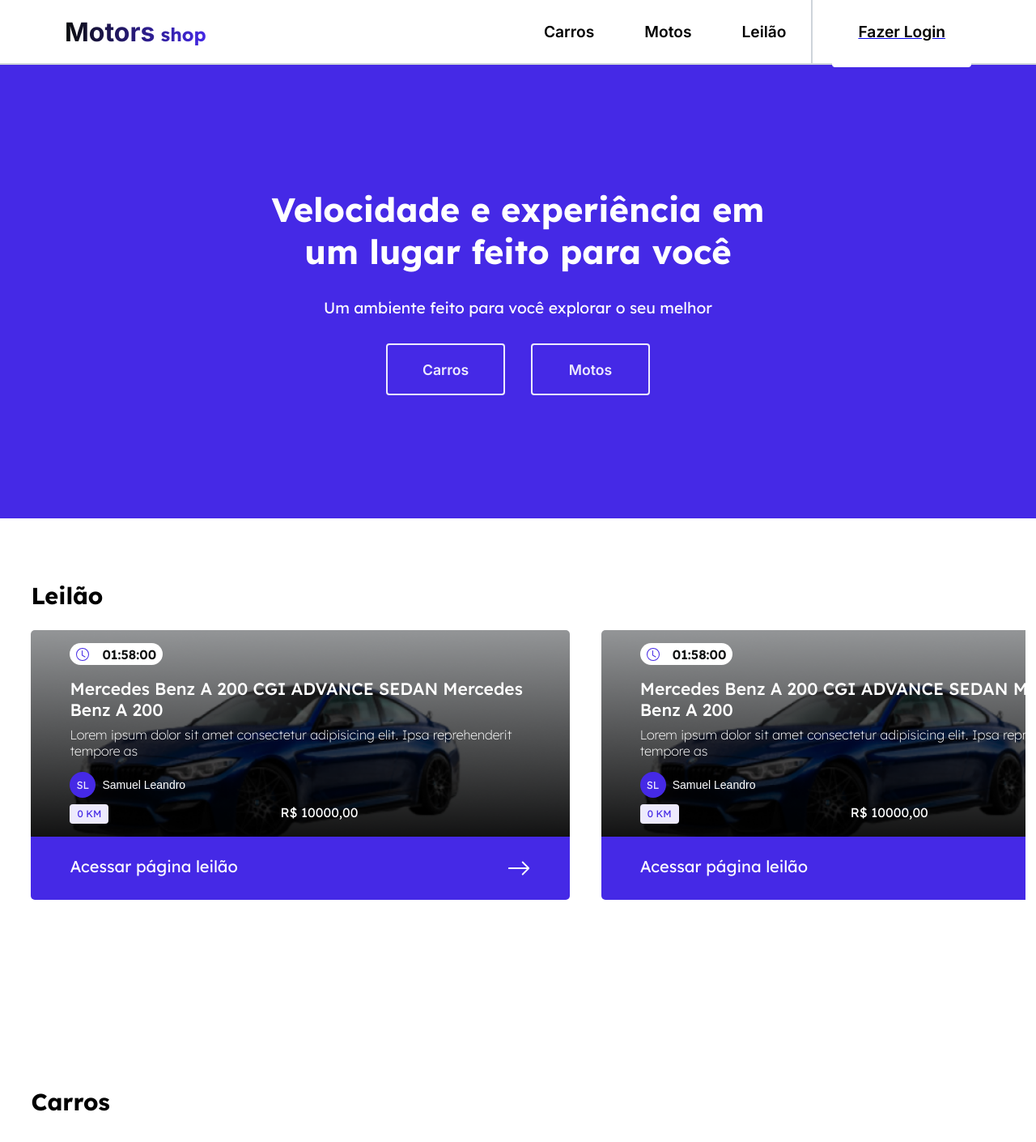
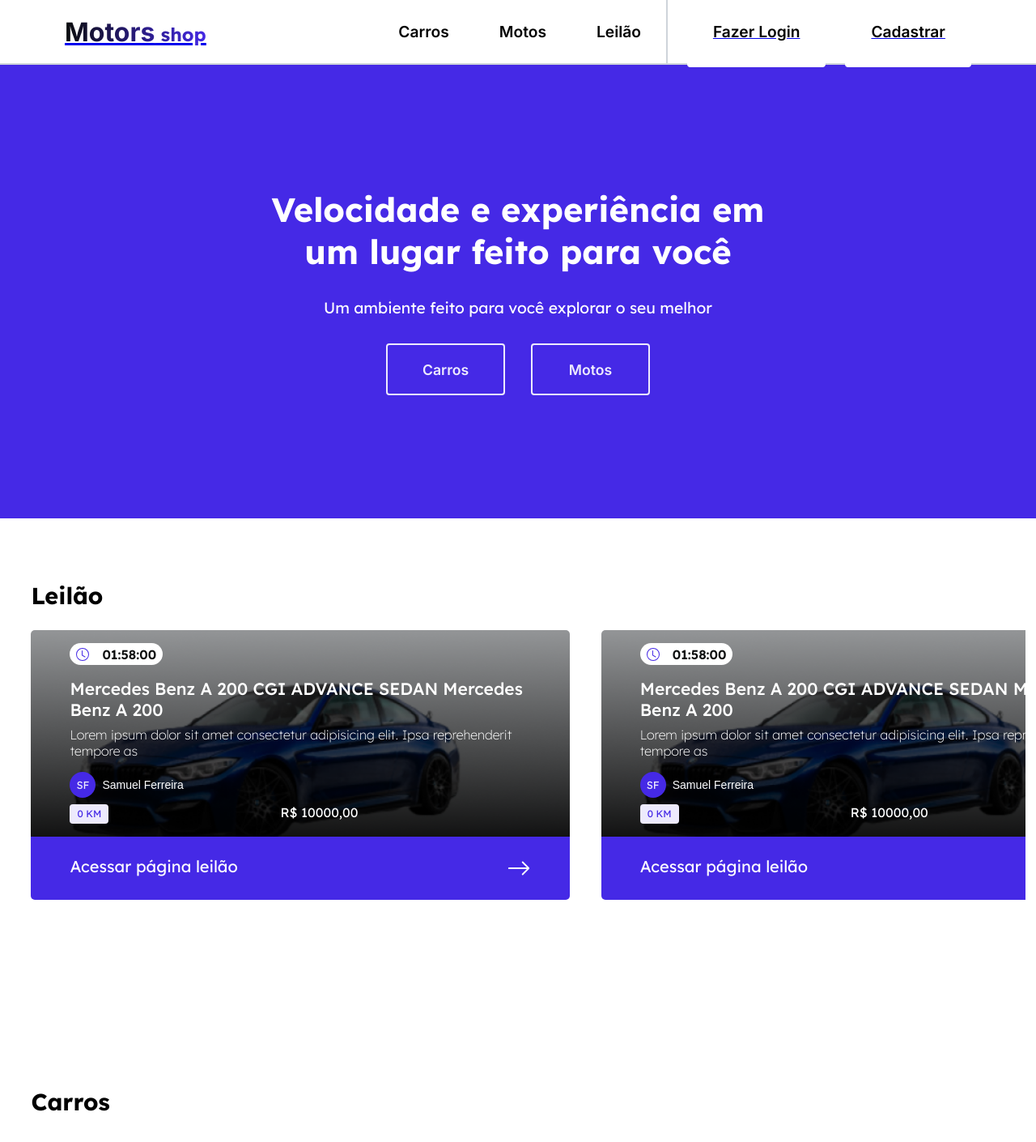
Before and after one commit to projeto-final-m6-kenzie/frontend-motorshop, a React (Create React App) app: page / in a window 1280 px wide. Shown: the top 1410 px of the page at 81% size. Built offline with nearby package versions, Linux system fonts and the light colour scheme; no server answers.

Commit message:
fix: adicionando interface de usuário

```diff
--- a/src/components/Cards/index.tsx
+++ b/src/components/Cards/index.tsx
@@ -1,17 +1,17 @@
 /* eslint-disable import/no-extraneous-dependencies */
 import { BsArrowRight, BsClock } from 'react-icons/bs'
 
-import { ICarrosselInfo, IProductView } from '../../interfaces'
+import { ICarrosselInfo, IPerfilProps, IProductView } from '../../interfaces'
 import { Button } from '../Buttons/style'
 import { Container, Container_all, Container_categoria, Perfil_container } from './style'
 
-const Perfil = () => {
+const Perfil = (props: IPerfilProps) => {
   return (
     <Perfil_container>
       <button className='icon'>
-        <span>SL</span>
+        <span>{props.icon}</span>
       </button>
-      <button className='name'>Samuel Leandro</button>
+      <button className='name'>{props.name}</button>
     </Perfil_container>
   )
 }
@@ -41,7 +41,7 @@ const Cards_carrossel = (props: ICarrosselInfo) => {
               Lorem ipsum dolor sit amet consectetur adipisicing elit. Ipsa reprehenderit tempore as
             </p>
           </div>
-          <Perfil />
+          <Perfil icon='SF' name='Samuel Ferreira' />
           <div className='categoria_preco'>
             <Categoria />
             <div>
@@ -71,7 +71,7 @@ const Cards_carrossel_anunciante = (props: ICarrosselInfo) => {
             <h2>{props.title}</h2>
             <p>{props.description}</p>
           </div>
-          <Perfil />
+          <Perfil icon='SF' name='Samuel Ferreira' />
           <div className='categoria_preco'>
             <Categoria />
             <Categoria />
@@ -105,7 +105,7 @@ const Cards = (props: ICarrosselInfo) => {
         <p>{props.description}</p>
 
         <div className='perfil'>
-          <Perfil />
+          <Perfil icon='SF' name='Samuel Ferreira' />
         </div>
         <div className='categoria_preco'>
           <Categoria />
--- a/src/components/Header/index.tsx
+++ b/src/components/Header/index.tsx
@@ -10,21 +10,22 @@ import {
   ButtonsRightDiv,
   Container,
   H1,
-  H2,
   HeaderComponent,
   Container_info,
 } from './styles'
 
 export const Header = () => {
   const { openModal, closeModal } = useContext(RouterContext)
+  const { user } = useContext(AuthContext)
   const token = localStorage.getItem('@context-demo:token')
-  console.log(token)
   return (
     <HeaderComponent height='10vh'>
+      <Link to={'/'}>
         <H1>
           Motors
           <span> shop</span>
         </H1>
+      </Link>
       <ButtonsDiv>
         <Button
           height='100%'
@@ -66,6 +67,7 @@ export const Header = () => {
               </Button>
             </Link>
           ) : (
+            <>
               <Link to={`/login`}>
                 <Button
                   height='100%'
@@ -78,6 +80,19 @@ export const Header = () => {
                   Fazer Login
                 </Button>
               </Link>
+              <Link to={`/register`}>
+                <Button
+                  height='100%'
+                  backgroundColor='var(--color-whiteFixed)'
+                  borderColor='var(--color-whiteFixed)'
+                  fontSize='1.2rem'
+                  borderLine='0.15rem'
+                  marginLeft='1.5rem'
+                >
+                  Cadastrar
+                </Button>
+              </Link>
+            </>
           )}
         </ButtonsRightDiv>
       </ButtonsDiv>
--- a/src/components/Modals/index.tsx
+++ b/src/components/Modals/index.tsx
@@ -42,9 +42,8 @@ const CriarAnuncio = () => {
   } = useForm({ mode: 'onChange', resolver: yupResolver(schema) })
 
   const createAd = async (data: any) => {
-    console.log(data)
-    axios
-      .post('http://localhost:3001/vehicles', data)
+    api
+      .post('/vehicles', data)
       .then((res) => setNewVehicle(res.data))
       .then(() => closeModal())
   }
--- a/src/components/Products/index.tsx
+++ b/src/components/Products/index.tsx
@@ -1,6 +1,5 @@
 import React from 'react'
 
-import ponto from '../../assets/icons/ponto.png'
 import { IProductView } from '../../interfaces'
 import { Button } from '../Buttons/style'
 import { Categoria, Perfil } from '../Cards'
@@ -18,7 +17,7 @@ const Comentarios = () => {
   return (
     <>
       <Section>
-        <Perfil />
+        <Perfil icon='SF' name='Samuel Ferreira' />
         <svg width='4' height='4' viewBox='0 0 4 4' fill='none' xmlns='http://www.w3.org/2000/svg'>
           <circle cx='2' cy='2' r='2' fill='#ADB5BD' />
         </svg>
@@ -36,7 +35,7 @@ const Comentarios = () => {
 const Input_comentario = () => {
   return (
     <Container_input>
-      <Perfil />
+      <Perfil icon='SF' name='Samuel Ferreira' />
       <textarea
         name=''
         id=''
--- a/src/contexts/AuthContext.tsx
+++ b/src/contexts/AuthContext.tsx
@@ -9,7 +9,7 @@ import api from '../services/api'
 export const AuthContext = createContext<IAuthContext>({} as IAuthContext)
 
 const AuthProvider = ({ children }: IUserProviderProps) => {
-  const [user, setUser] = useState(null)
+  const [user, setUser] = useState({})
   const [loading, setLoading] = useState(true)
   const navigate = useNavigate()
   const location = useLocation()
@@ -21,16 +21,10 @@ const AuthProvider = ({ children }: IUserProviderProps) => {
       if (token) {
         try {
           api.defaults.headers.authorization = `Bearer ${token}`
-
-          // const { data } = await api.get('/users/')
-
-          // setUser(data)
-          console.log(user)
         } catch (error) {
           console.error(error)
         }
       }
-
       setLoading(false)
     }
 
@@ -40,9 +34,9 @@ const AuthProvider = ({ children }: IUserProviderProps) => {
   const loginUser = async (data: ILoginUser) => {
     try {
       const response = await api.post('/users/login', data)
-      const { user: userResponse, token } = response.data
+      const { user, token } = response.data
       api.defaults.headers.authorization = `Bearer ${token}`
-      setUser(userResponse)
+      setUser(user)
       localStorage.setItem('@context-demo:token', token)
       const toNavigate = location.state?.from?.pathname || 'product'
       navigate(toNavigate, { replace: true })
@@ -53,7 +47,7 @@ const AuthProvider = ({ children }: IUserProviderProps) => {
 
   return (
     // eslint-disable-next-line react/jsx-no-constructed-context-values
-    <AuthContext.Provider value={{ loginUser, loading }}>{children}</AuthContext.Provider>
+    <AuthContext.Provider value={{ loginUser, loading, user }}>{children}</AuthContext.Provider>
   )
 }
 
--- a/src/interfaces/index.tsx
+++ b/src/interfaces/index.tsx
@@ -47,4 +47,10 @@ export interface ILoginUser {
 export interface IAuthContext {
   loginUser(data: ILoginUser): void
   loading: boolean
+  user: object
 }
+
+export interface IPerfilProps {
+  icon: string
+  name: string
+}
--- a/src/pages/Login/index.tsx
+++ b/src/pages/Login/index.tsx
@@ -1,6 +1,5 @@
 /* eslint-disable @typescript-eslint/no-unused-vars */
 import { yupResolver } from '@hookform/resolvers/yup'
-import axios from 'axios'
 import { useContext } from 'react'
 import { useForm } from 'react-hook-form'
 
```
Also changed, not shown: src/pages/Home/index.tsx (+1 -6 lines). Lines whose indentation alone changed are shown as unchanged.
